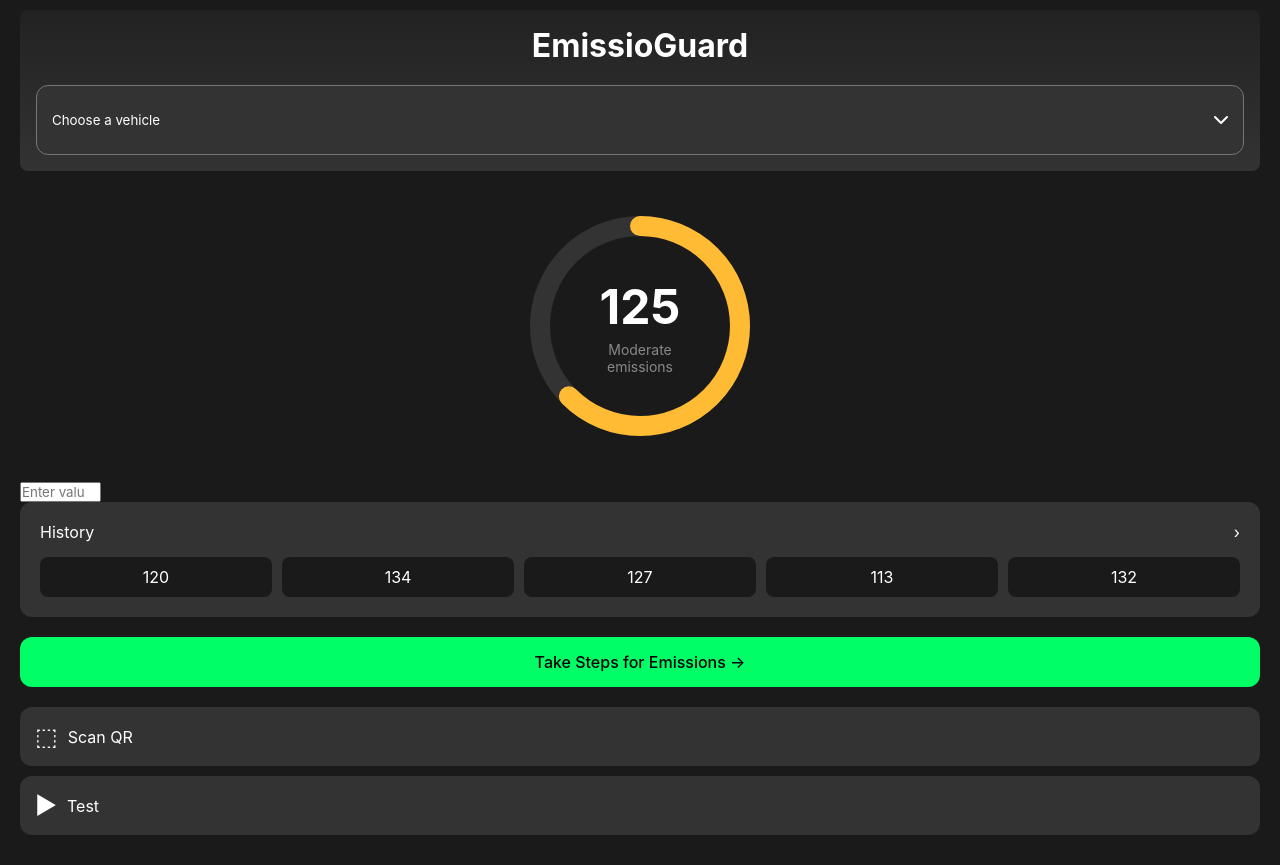
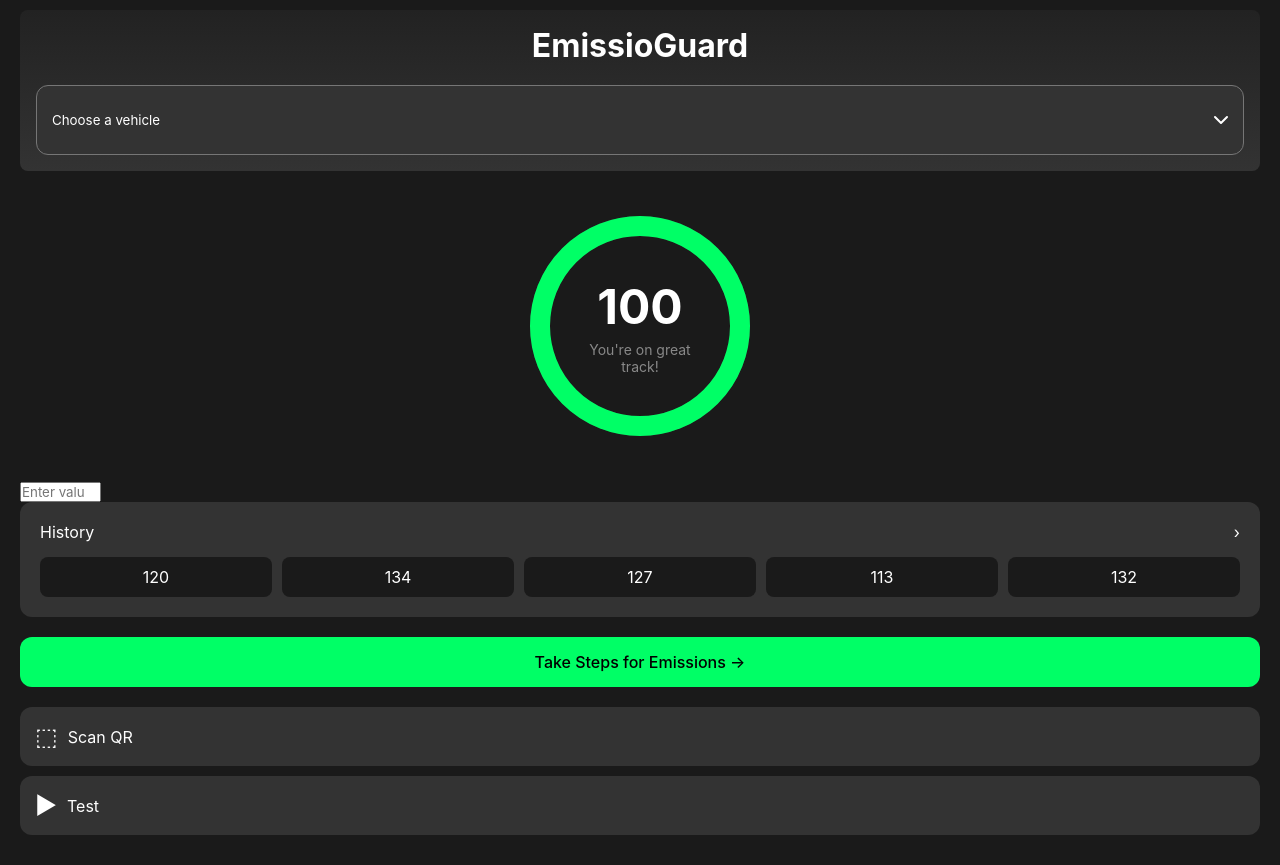
Before and after one commit to EPICdronzer/EmissioGuard, a plain HTML site: page index.html in a window 1280 px wide. Shown: the part 80-945 px from the top of the page. Drawn offline with Linux system fonts and the light colour scheme.

Commit message:
some changes

```diff
--- a/index.html
+++ b/index.html
@@ -79,10 +79,10 @@
 
         function updateProgress(value) {
             // Ensure value is between 0 and 200
-            value = Math.min(Math.max(value, 0), 200);
+            value = Math.min(Math.max(value, 0), 100);
 
             // Calculate percentage (0-100%)
-            const percentage = (value / 200) * 100;
+            const percentage = (value / 100) * 100;
 
             // Calculate the stroke-dashoffset
             const offset = circumference - (percentage / 100) * circumference;
@@ -94,10 +94,10 @@
             if (value === 0) {
                 color = '#666'; // Grey
                 status = 'No data';
-            } else if (value < 70) {
+            } else if (value < 30) {
                 color = '#ff4444'; // Red
                 status = 'High emissions';
-            } else if (value < 130) {
+            } else if (value < 70) {
                 color = '#ffbb33'; // Yellow
                 status = 'Moderate emissions';
             } else {
```
